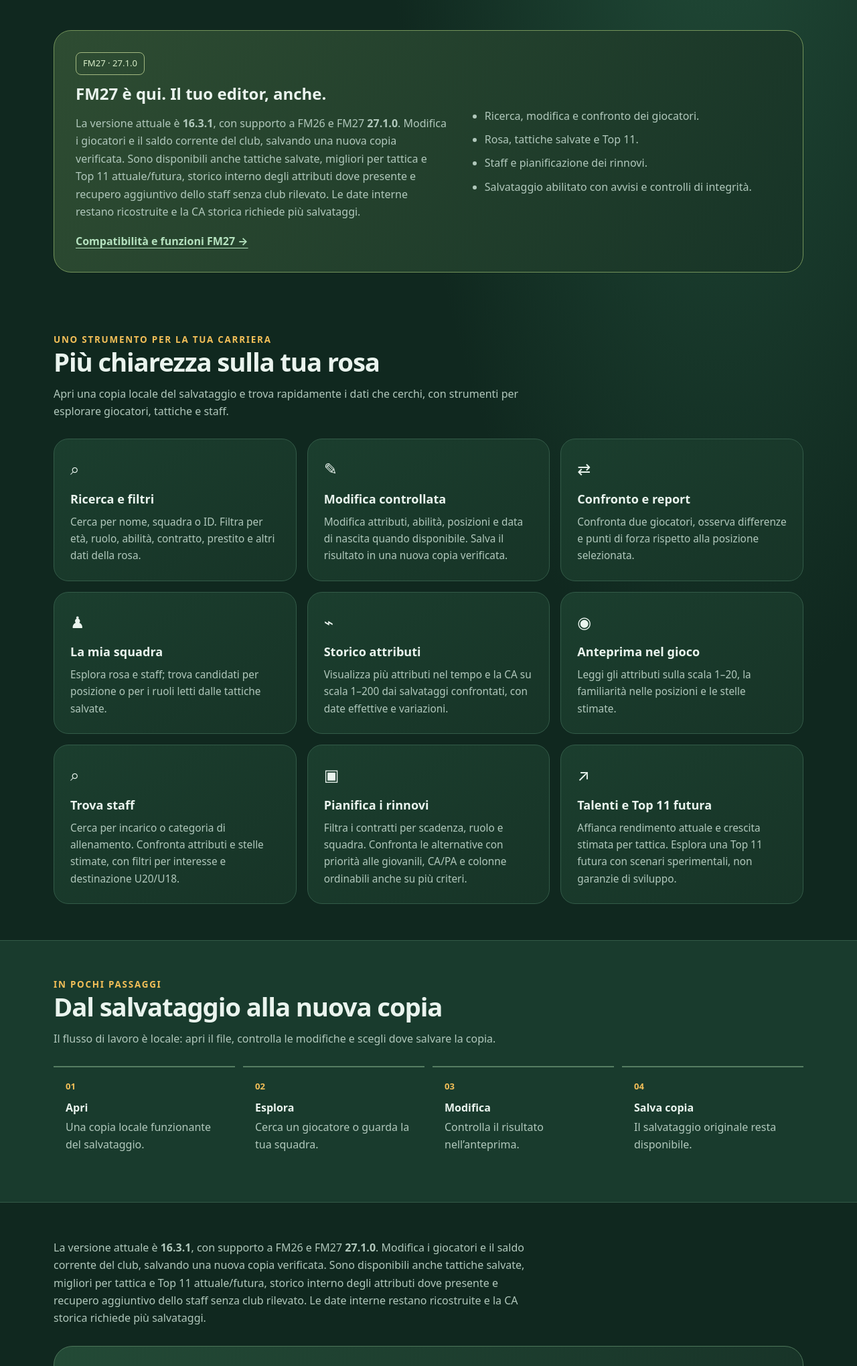
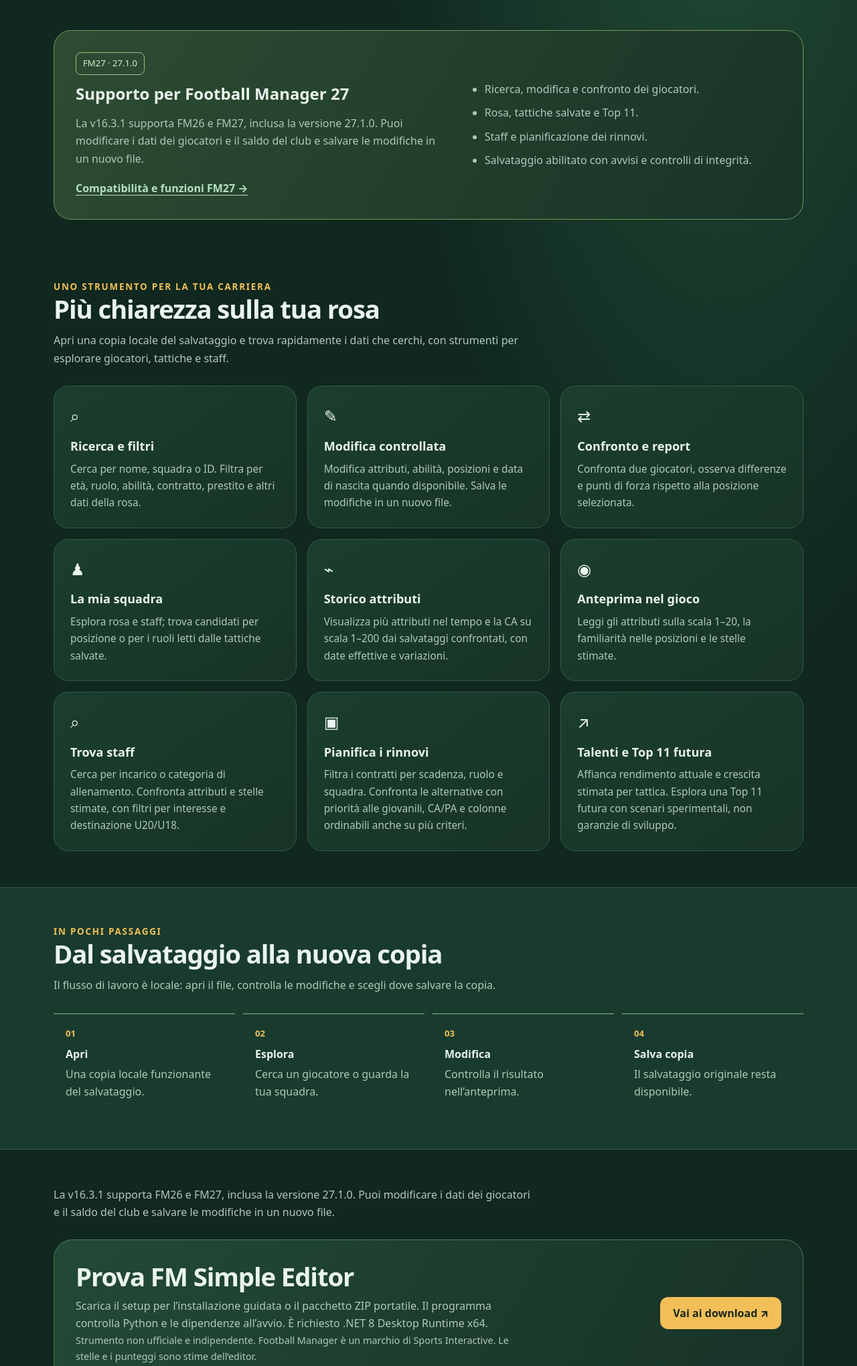
Before and after one commit to hierro1981/FM26SimpleEditor, a plain HTML site: page site/index.html in a window 1280 px wide. Shown: the part 640-2680 px from the top of the page at 67% size. Drawn offline with Linux system fonts and the light colour scheme.

Commit message:
Clarify current FM Simple Editor features across README and website

```diff
--- a/site/index.html
+++ b/site/index.html
@@ -41,10 +41,10 @@
       </div>
       <div class="art" role="img" aria-label="Illustrazione di un campo da calcio con posizioni dei giocatori"><div class="edition-mark">FM27 <small>+ Football Manager 26</small></div><div class="orbit"></div><div class="pitch"><i class="dot d1"></i><i class="dot d2"></i><i class="dot d3"></i><i class="dot d4"></i><i class="dot d5"></i><i class="dot d6"></i></div></div>
     </section>
-    <section class="wrap section-tight"><div class="spotlight"><div><span class="build-badge">FM27 · 27.1.0</span><h2>FM27 è qui. Il tuo editor, anche.</h2><p>La versione attuale è <strong>16.3.1</strong>, con supporto a FM26 e FM27 <strong>27.1.0</strong>. Modifica i giocatori e il saldo corrente del club, salvando una nuova copia verificata. Sono disponibili anche tattiche salvate, migliori per tattica e Top 11 attuale/futura, storico interno degli attributi dove presente e recupero aggiuntivo dello staff senza club rilevato. Le date interne restano ricostruite e la CA storica richiede più salvataggi.</p><a href="fm27/" class="text-link">Compatibilità e funzioni FM27 →</a></div><ul class="compact-list"><li>Ricerca, modifica e confronto dei giocatori.</li><li>Rosa, tattiche salvate e Top 11.</li><li>Staff e pianificazione dei rinnovi.</li><li>Salvataggio abilitato con avvisi e controlli di integrità.</li></ul></div></section><section class="section wrap" id="funzioni"><div class="eyebrow">Uno strumento per la tua carriera</div><h2>Più chiarezza sulla tua rosa</h2><p class="lead">Apri una copia locale del salvataggio e trova rapidamente i dati che cerchi, con strumenti per esplorare giocatori, tattiche e staff.</p>
+    <section class="wrap section-tight"><div class="spotlight"><div><span class="build-badge">FM27 · 27.1.0</span><h2>Supporto per Football Manager 27</h2><p>La v16.3.1 supporta FM26 e FM27, inclusa la versione 27.1.0. Puoi modificare i dati dei giocatori e il saldo del club e salvare le modifiche in un nuovo file.</p><a href="fm27/" class="text-link">Compatibilità e funzioni FM27 →</a></div><ul class="compact-list"><li>Ricerca, modifica e confronto dei giocatori.</li><li>Rosa, tattiche salvate e Top 11.</li><li>Staff e pianificazione dei rinnovi.</li><li>Salvataggio abilitato con avvisi e controlli di integrità.</li></ul></div></section><section class="section wrap" id="funzioni"><div class="eyebrow">Uno strumento per la tua carriera</div><h2>Più chiarezza sulla tua rosa</h2><p class="lead">Apri una copia locale del salvataggio e trova rapidamente i dati che cerchi, con strumenti per esplorare giocatori, tattiche e staff.</p>
       <div class="grid">
         <article class="card"><div class="icon" aria-hidden="true">⌕</div><h3>Ricerca e filtri</h3><p>Cerca per nome, squadra o ID. Filtra per età, ruolo, abilità, contratto, prestito e altri dati della rosa.</p></article>
-        <article class="card"><div class="icon" aria-hidden="true">✎</div><h3>Modifica controllata</h3><p>Modifica attributi, abilità, posizioni e data di nascita quando disponibile. Salva il risultato in una nuova copia verificata.</p></article>
+        <article class="card"><div class="icon" aria-hidden="true">✎</div><h3>Modifica controllata</h3><p>Modifica attributi, abilità, posizioni e data di nascita quando disponibile. Salva le modifiche in un nuovo file.</p></article>
         <article class="card"><div class="icon" aria-hidden="true">⇄</div><h3>Confronto e report</h3><p>Confronta due giocatori, osserva differenze e punti di forza rispetto alla posizione selezionata.</p></article>
         <article class="card"><div class="icon" aria-hidden="true">♟</div><h3>La mia squadra</h3><p>Esplora rosa e staff; trova candidati per posizione o per i ruoli letti dalle tattiche salvate.</p></article>
         <article class="card"><div class="icon" aria-hidden="true">⌁</div><h3>Storico attributi</h3><p>Visualizza più attributi nel tempo e la CA su scala 1–200 dai salvataggi confrontati, con date effettive e variazioni.</p></article>
@@ -57,7 +57,7 @@
     <section class="section band" id="come-funziona"><div class="wrap"><div class="eyebrow">In pochi passaggi</div><h2>Dal salvataggio alla nuova copia</h2><p class="lead">Il flusso di lavoro è locale: apri il file, controlla le modifiche e scegli dove salvare la copia.</p>
       <div class="steps"><div class="step"><strong>Apri</strong>Una copia locale funzionante del salvataggio.</div><div class="step"><strong>Esplora</strong>Cerca un giocatore o guarda la tua squadra.</div><div class="step"><strong>Modifica</strong>Controlla il risultato nell’anteprima.</div><div class="step"><strong>Salva copia</strong>Il salvataggio originale resta disponibile.</div></div>
     </div></section>
-    <section class="section wrap"><p class="lead">La versione attuale è <strong>16.3.1</strong>, con supporto a FM26 e FM27 <strong>27.1.0</strong>. Modifica i giocatori e il saldo corrente del club, salvando una nuova copia verificata. Sono disponibili anche tattiche salvate, migliori per tattica e Top 11 attuale/futura, storico interno degli attributi dove presente e recupero aggiuntivo dello staff senza club rilevato. Le date interne restano ricostruite e la CA storica richiede più salvataggi.</p><div class="download"><div><h2>Prova FM Simple Editor</h2><p>Scarica il setup per l’installazione guidata o il pacchetto ZIP portatile. Il programma controlla Python e le dipendenze all’avvio. È richiesto .NET 8 Desktop Runtime x64.</p><p class="disclaimer">Strumento non ufficiale e indipendente. Football Manager è un marchio di Sports Interactive. Le stelle e i punteggi sono stime dell’editor.</p></div><a class="button" href="https://github.com/hierro1981/FM26SimpleEditor/releases/latest">Vai ai download ↗</a></div></section>
+    <section class="section wrap"><p class="lead">La v16.3.1 supporta FM26 e FM27, inclusa la versione 27.1.0. Puoi modificare i dati dei giocatori e il saldo del club e salvare le modifiche in un nuovo file.</p><div class="download"><div><h2>Prova FM Simple Editor</h2><p>Scarica il setup per l’installazione guidata o il pacchetto ZIP portatile. Il programma controlla Python e le dipendenze all’avvio. È richiesto .NET 8 Desktop Runtime x64.</p><p class="disclaimer">Strumento non ufficiale e indipendente. Football Manager è un marchio di Sports Interactive. Le stelle e i punteggi sono stime dell’editor.</p></div><a class="button" href="https://github.com/hierro1981/FM26SimpleEditor/releases/latest">Vai ai download ↗</a></div></section>
   <section class="section wrap"><div class="eyebrow">Esplora il progetto</div><h2>Tutto quello che serve, con più dettagli</h2><div class="explore"><a href="fm27/"><strong>Editor FM27 ↗</strong><span>Build supportata, verifiche e protezioni per le versioni successive.</span></a><a href="funzioni/"><strong>Funzioni ↗</strong><span>Giocatori, report, storico, ruoli e pianificazione staff.</span></a><a href="guida/"><strong>Installazione e guida ↗</strong><span>Setup, ZIP, requisiti e la tua prima modifica.</span></a><a href="faq/"><strong>FAQ ↗</strong><span>Scale, stelle, Python e limiti: le risposte più utili.</span></a></div></section></main>
   <footer class="footer"><div class="wrap footerrow"><span>© 2026 FM Simple Editor<br>Progetto gratuito e open source</span><nav class="footerlinks" aria-label="Footer"><a href="fm27/">Editor FM27</a><a href="funzioni/">Funzioni</a><a href="guida/">Installazione e guida</a><a href="faq/">FAQ</a><a href="https://github.com/hierro1981/FM26SimpleEditor">GitHub</a><a href="https://github.com/hierro1981/FM26SimpleEditor/issues">Segnala un problema</a><a href="https://ramaya.org/privacy.html">Privacy e cookie</a></nav></div></footer>
 </body>
```
Also changed, not shown: site/en/faq/index.html (+2 -2 lines), site/en/features/index.html (+1 -1 lines), site/en/fm27/index.html (+1 -1 lines), site/en/guide/index.html (+1 -1 lines), site/en/index.html (+3 -3 lines), site/faq/index.html (+2 -2 lines), site/fm27/index.html (+1 -1 lines), site/funzioni/index.html (+1 -1 lines), site/guida/index.html (+1 -1 lines), 4 other files.
